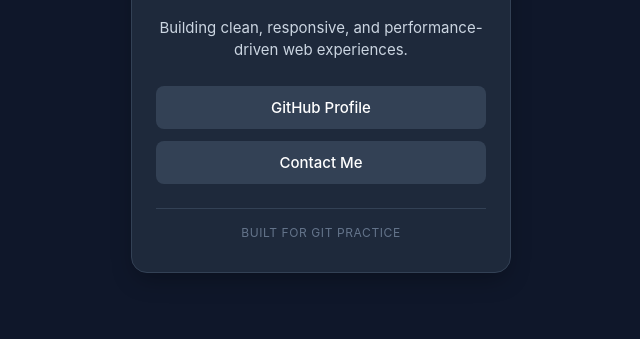
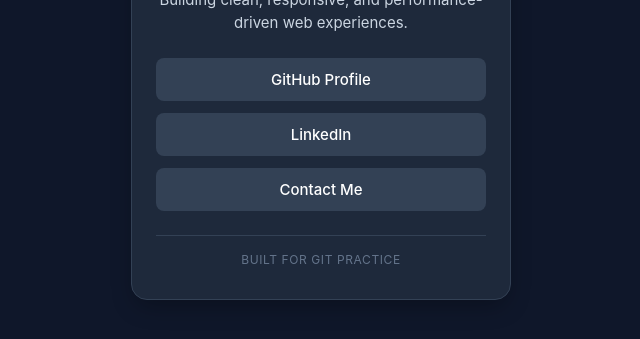
Before and after one commit to Umaima-CRT/Built-for-Git-Practice, a plain HTML site: page index.html in a window 1280 px wide. Shown: the part 355-694 px from the top of the page, without its empty margins (319-959 px from the left). Drawn offline with Linux system fonts and the light colour scheme.

Commit message:
Revert "remove linkdin button"
This reverts commit c5ff4cf6215ba1c67a2cc28c9b9b239454635b85.

```diff
--- a/index.html
+++ b/index.html
@@ -21,6 +21,7 @@
 
     <div class="links">
       <a href="https://github.com" target="_blank" class="link-btn">GitHub Profile</a>
+      <a href="https://linkedin.com" target="_blank" class="link-btn">LinkedIn</a>
       <a href="mailto:hello@example.com" class="link-btn">Contact Me</a>
     </div>
 
```
